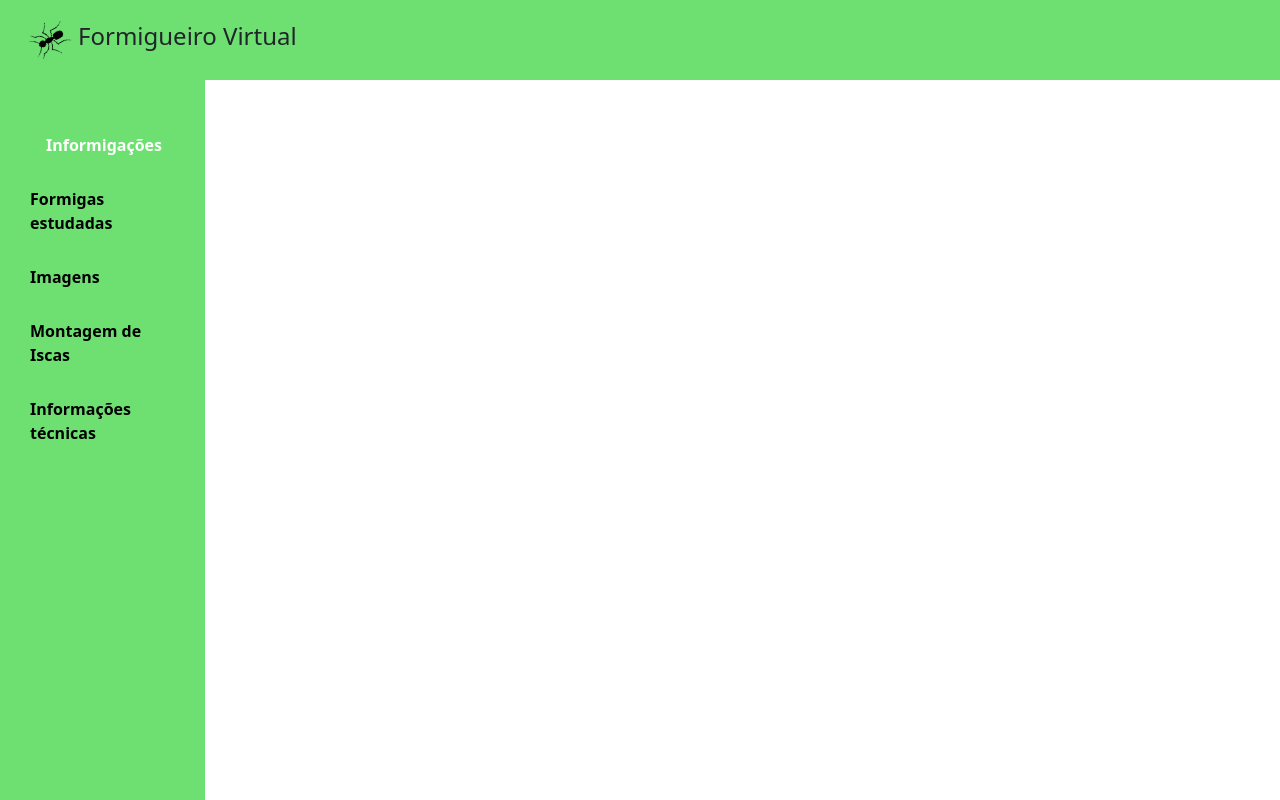
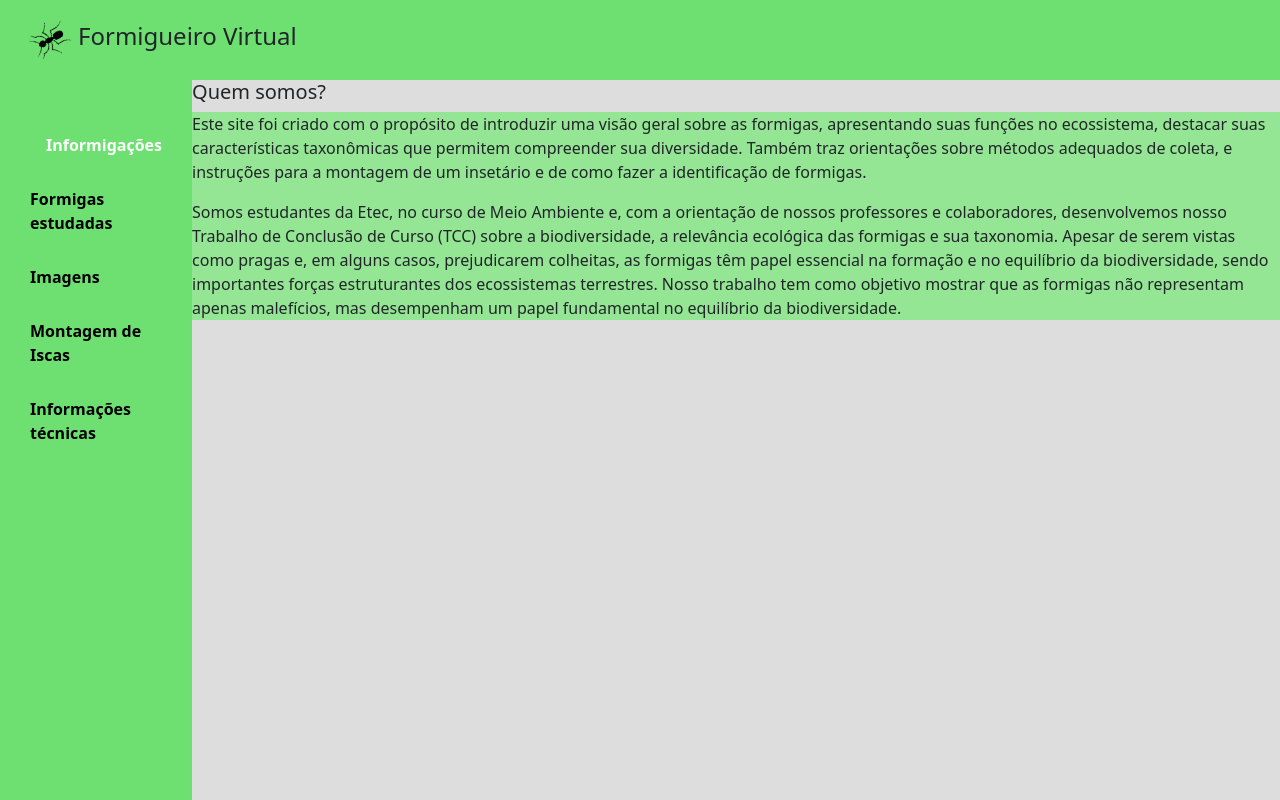
Before and after one commit to GustavoJoia/FormigueiroVirtual, a plain HTML site: page index.html in a window 1280 px wide. Drawn offline with Linux system fonts and the light colour scheme.

Commit message:
FIX: Display de colunas e linhas

```diff
--- a/js/app.js
+++ b/js/app.js
@@ -39,9 +39,9 @@ const App = {
     template: `
         <div class="d-flex flex-column h-100">
             <Header class="d-flex"></Header>
-            <div class="d-flex flex-column flex-grow-1">
+            <Navbar :active-path="activePath"></Navbar>
+            <div class="d-flex flex-row flex-grow-1">
                 <Sidebar :active-path="activePath"></Sidebar>
-                <Navbar :active-path="activePath"></Navbar>
                 <div class="flex-grow-1 overflow-auto bg-pg">
                     <router-view class="h-100"></router-view>
                 </div>
--- a/js/pages/home.js
+++ b/js/pages/home.js
@@ -3,6 +3,11 @@
 export const Home = {
     template: `
         <main class="home">
+            <h5>Quem somos?</h5>
+            <div class="cartao">
+                <p>Este site foi criado com o propósito de introduzir uma visão geral sobre as formigas, apresentando suas funções no ecossistema, destacar suas características taxonômicas que permitem compreender sua diversidade. Também traz orientações sobre métodos adequados de coleta, e instruções para a montagem de um insetário e de como fazer a identificação de formigas.</p>
+                <p>Somos estudantes da Etec, no curso de Meio Ambiente e, com a orientação de nossos professores e colaboradores, desenvolvemos nosso Trabalho de Conclusão de Curso (TCC) sobre a biodiversidade, a relevância ecológica das formigas e sua taxonomia. Apesar de serem vistas como pragas e, em alguns casos, prejudicarem colheitas, as formigas têm papel essencial na formação e no equilíbrio da biodiversidade, sendo importantes forças estruturantes dos ecossistemas terrestres. Nosso trabalho tem como objetivo mostrar que as formigas não representam apenas malefícios, mas desempenham um papel fundamental no equilíbrio da biodiversidade.</p>
+            </div>
         </main>
     `,
     components:{
--- a/style/style.less
+++ b/style/style.less
@@ -147,6 +147,12 @@ header{
 
 }
 
+main.home {
+    div.cartao{
+        background-color: @secondary-green;
+    }
+}
+
 @media (min-width:1001px){
     #mobile-nav.res-mobile{
         display: none;
```
